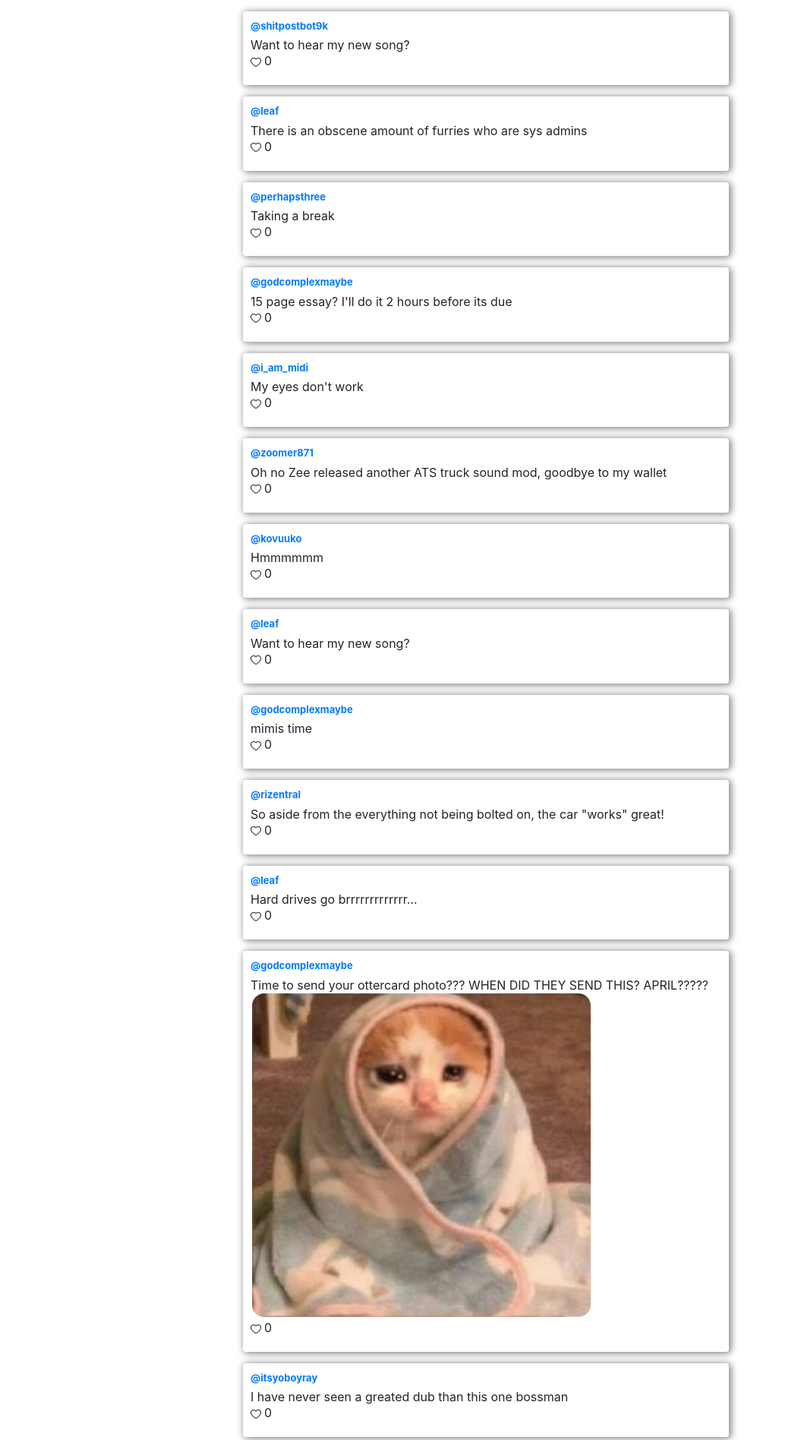
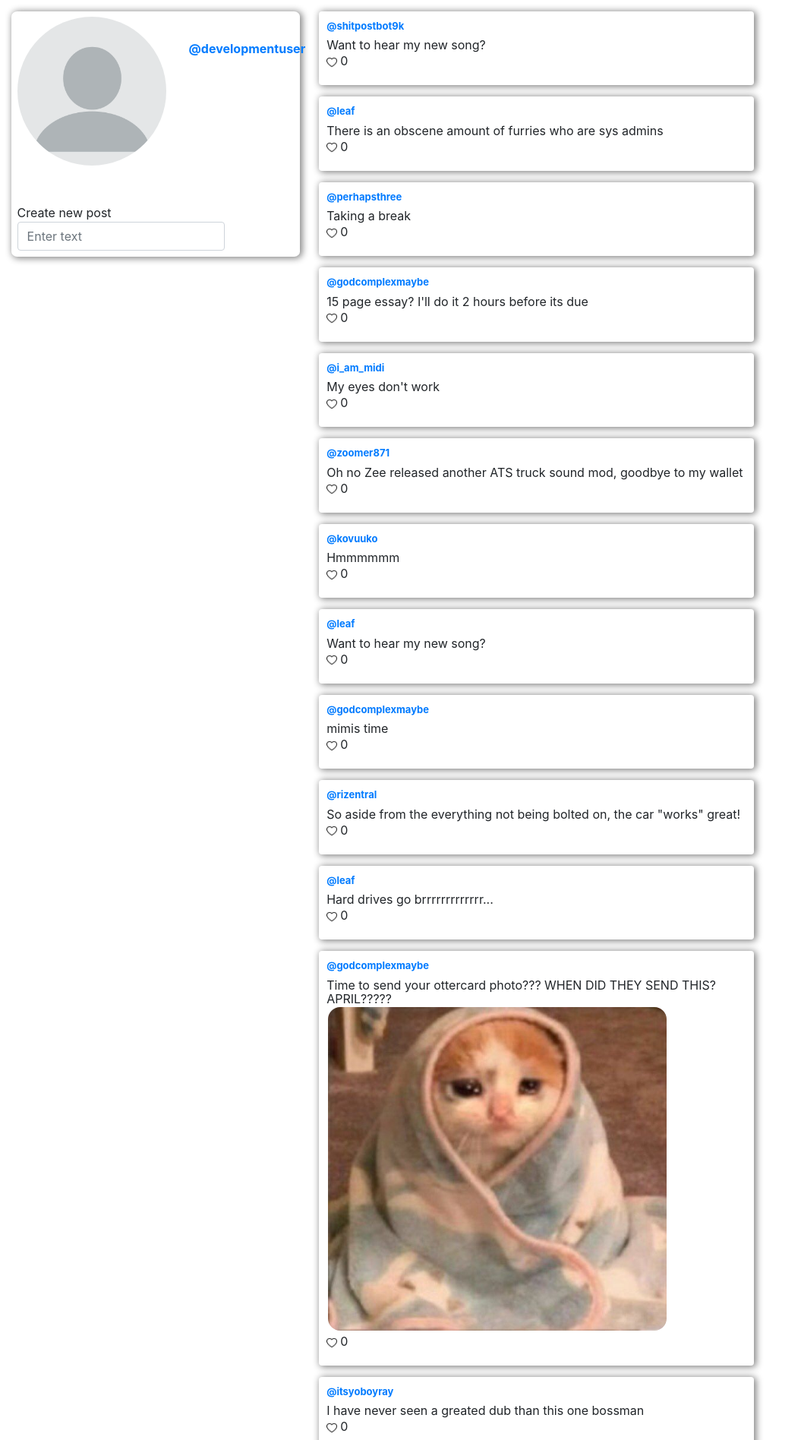
Before and after one commit to aetriusgx/cst-socialfinal, a Flask app: page / in a window 1280 px wide. Shown: the part 58-1954 px from the top of the page at 76% size, without its empty margins (0-1055 px from the left). Run offline with Flask 2, Linux system fonts and the light colour scheme; some libraries are stand-ins or nearby versions.

Commit message:
Added post entry box and side bar preview

```diff
--- a/app/static/css/home.css
+++ b/app/static/css/home.css
@@ -6,6 +6,50 @@
 
 .left-side-content {
 	flex: 1;
+	margin-left: 15px;
+	margin-top: 15px;
+	margin-right: 2%;
+	border-radius: 5%;
+}
+
+.left-side-content .user-preview {
+	display: flex;
+	flex-direction: column;
+	border: 1px hidden black;
+	box-shadow: 2px 1px 10px 1px grey;
+	border-radius: 2%;
+	padding: 2%;
+}
+
+.left-side-content .user-preview .upper-preview {
+	display: flex;
+}
+
+.left-side-content .user-preview .upper-preview p {
+	margin-top: 30px;
+	margin-left: 30px;
+	font-weight: bold;
+}
+
+.left-side-content .user-preview .upper-preview img {
+	width: auto;
+	height: auto;
+	max-width: 196px;
+	max-height: 196px;
+	border-radius: 50%;
+}
+
+.left-side-content .user-preview .post-entry {
+	margin-top: 50px;
+}
+
+.left-side-content .user-preview .post-entry p {
+	margin-bottom: 0;
+}
+
+.left-side-content .user-preview .post-entry .post-input {
+	margin-top: 0;
+	width: 75%;
 }
 
 .center-timeline {
--- a/app/templates/home.html
+++ b/app/templates/home.html
@@ -13,12 +13,29 @@
     {% block content %}
         <div class="page-content">
             <div class="left-side-content">
-
+                <div class="user-preview">
+                    <div class="upper-preview">
+                        <img src="/static/images/unknown_img.png">
+                        <a href="{{ url_for('view_user', username=user['username'])}}"><p>
+                            @{{ user["username"] }}
+                        </p></a>
+                    </div>
+                    <div class="post-entry">
+                        <p>Create new post</p>
+                        <input class="post-input form-control me-2" type="text" placeholder="Enter text" aria-label="Post Entry" name="post-entry">
+                    </div>
+                </div>
             </div>
             <div class="center-timeline">
                 {% for post in timeline %}
                     <div class="user-post">
-                        <a href="{{ url_for('view_user', username=post[0]) }}"><p class="post-username">@{{ post[0] }}</p></a>
+
+                        <a href="{{ url_for('view_user', username=post[0]) }}">
+                            <p class="post-username">
+                                @{{ post[0] }}
+                            </p>
+                        </a>
+
                         {% if post[1][0] != "" %}
                             <p class="post-content">{{ post[1][0] }}</p>
                         {% endif %}
```
